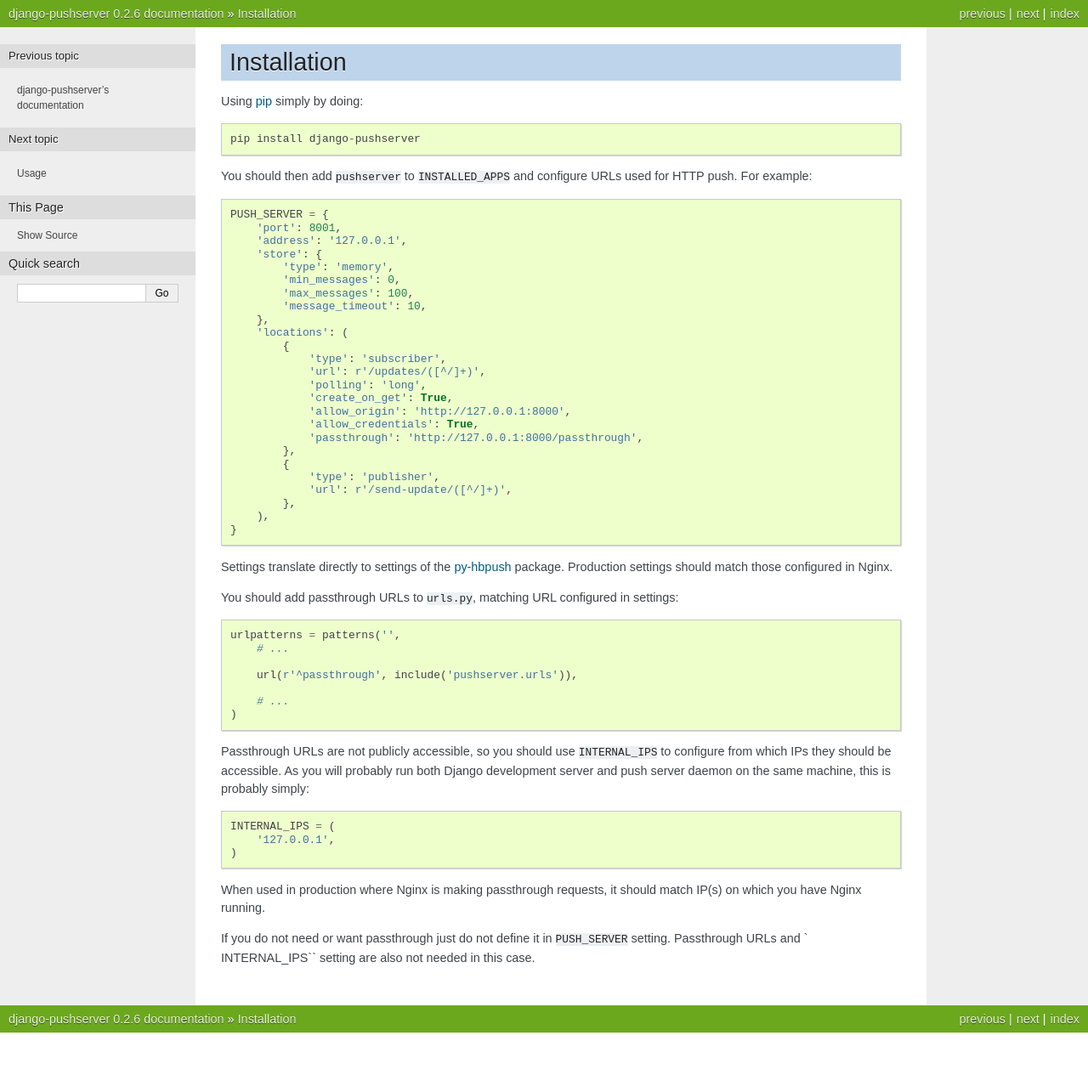
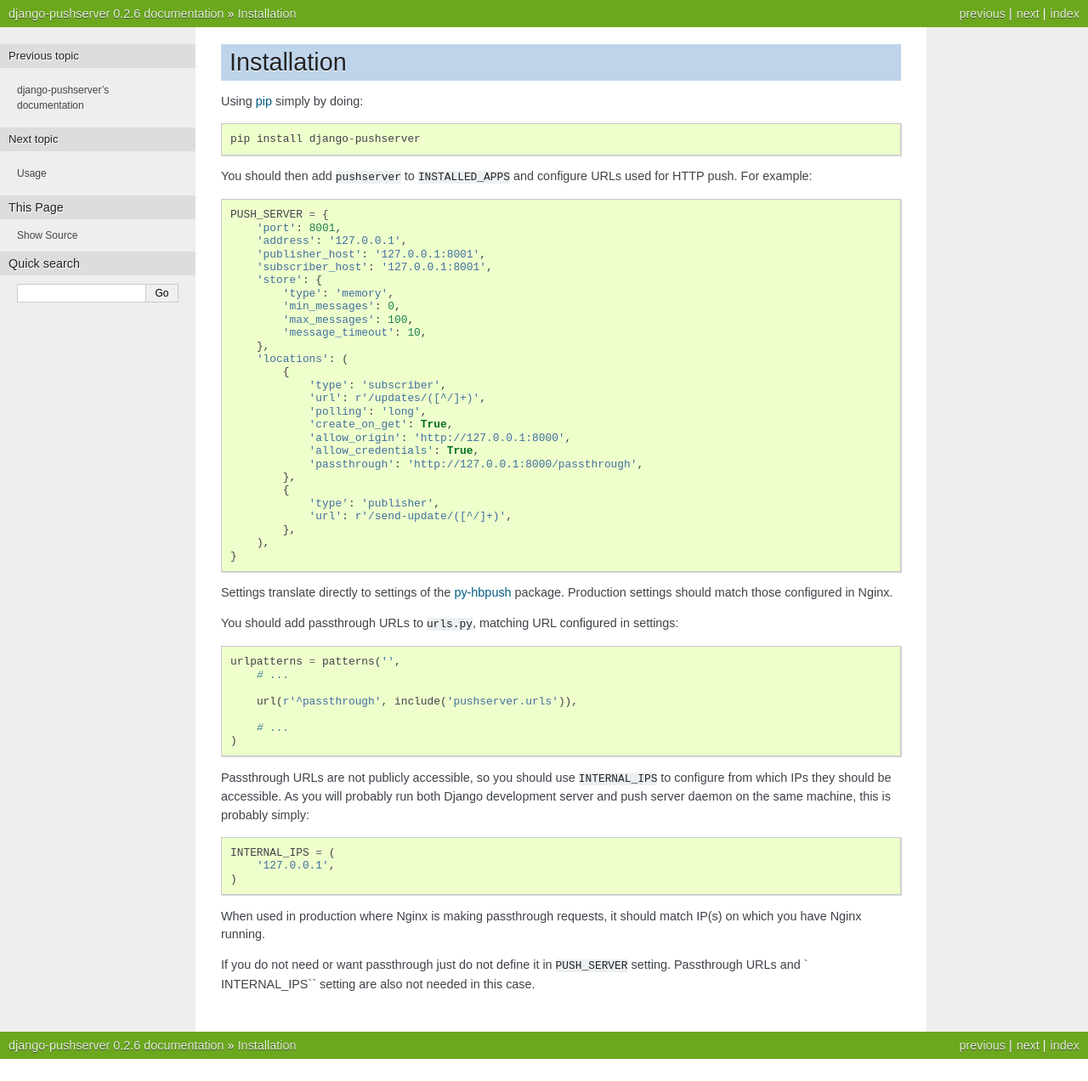
Before and after one commit to mitar/django-pushserver, a Sphinx documentation site: the page built from docs/installation.rst, in a window 1280 px wide. Shown: the whole page at 85% size. Built offline with Sphinx 7.4.7, drawn with Linux system fonts in a browser that asks for light colours; before the commit the page ends 1241 px from its top, so only the background shows below that.

Commit message:
Updated the installation instructions with "publisher_host" as well as "subscriber_host".

```diff
--- a/docs/installation.rst
+++ b/docs/installation.rst
@@ -13,6 +13,8 @@
     PUSH_SERVER = {
         'port': 8001,
         'address': '127.0.0.1',
+        'publisher_host': '127.0.0.1:8001',
+        'subscriber_host': '127.0.0.1:8001',
         'store': {
             'type': 'memory',
             'min_messages': 0,
```
